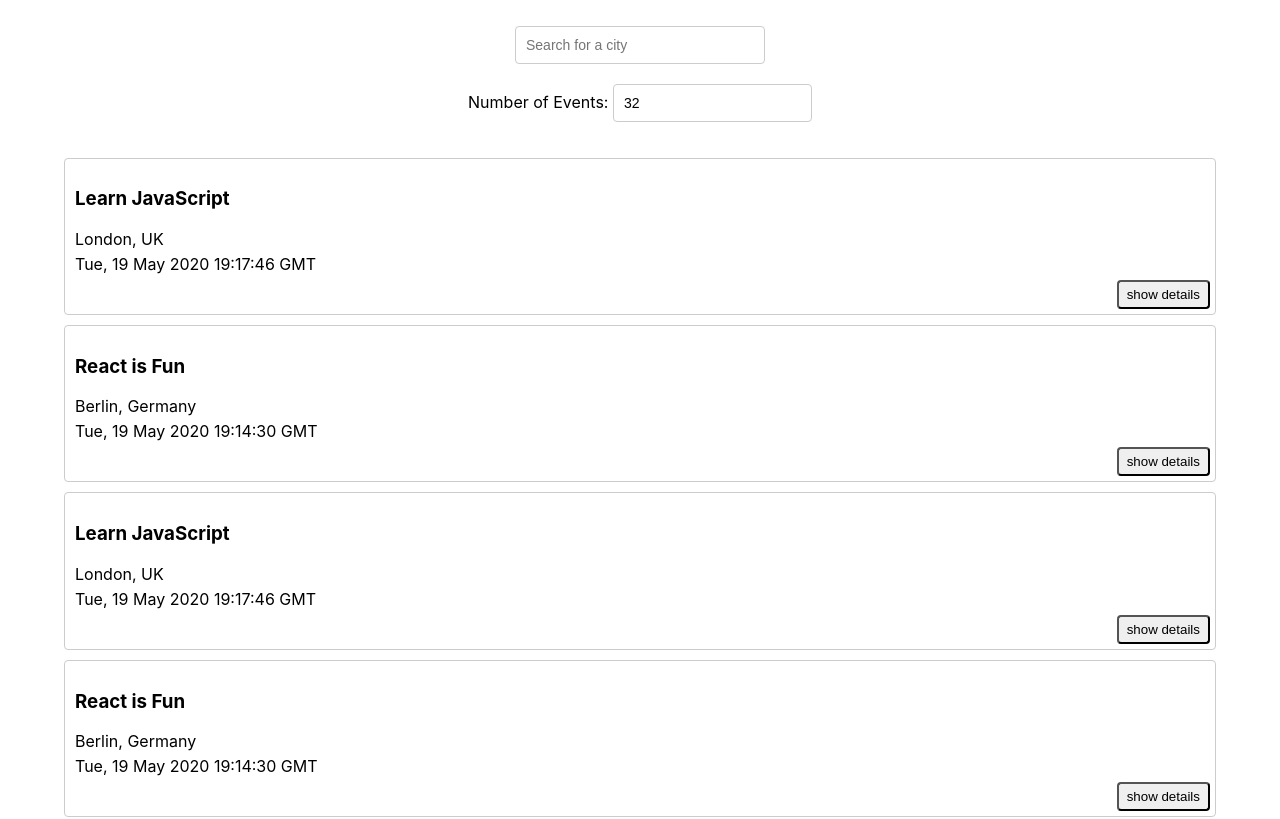
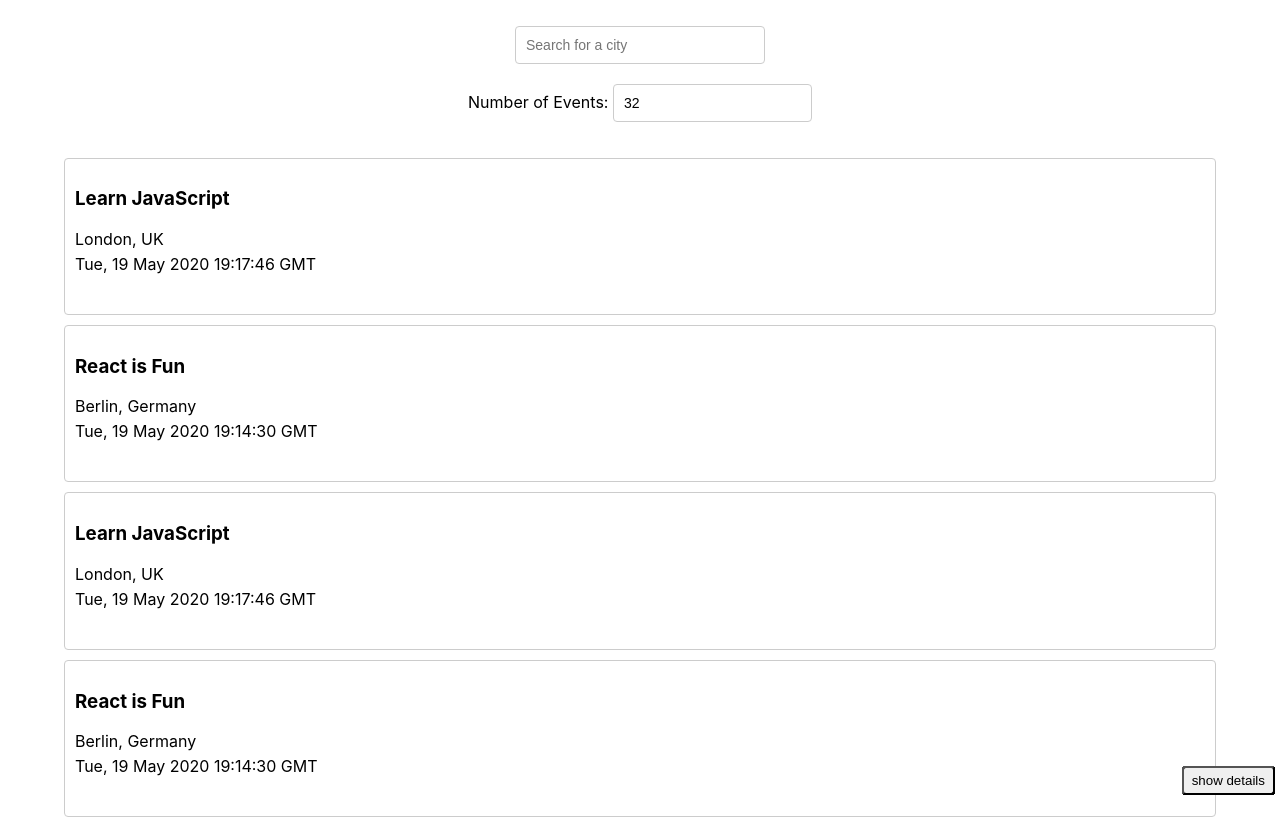
Before and after one commit to VadymMakohon/Meet-App, a React (Create React App) app: page / in a window 1280 px wide. Shown: the top 819 px of the page. Built offline with nearby package versions, Linux system fonts and the light colour scheme.

Commit message:
change the position of search buttons

```diff
--- a/src/App.css
+++ b/src/App.css
@@ -74,7 +74,7 @@ input[type="number"] {
   text-align: left;
   border: 1px solid #ccc;
   border-radius: 4px;
-  position: relative;
+  position: center;
 }
 
 .details-btn {
```
Also changed, not shown: 3 other files (tests, documents, lock files or other folders).
